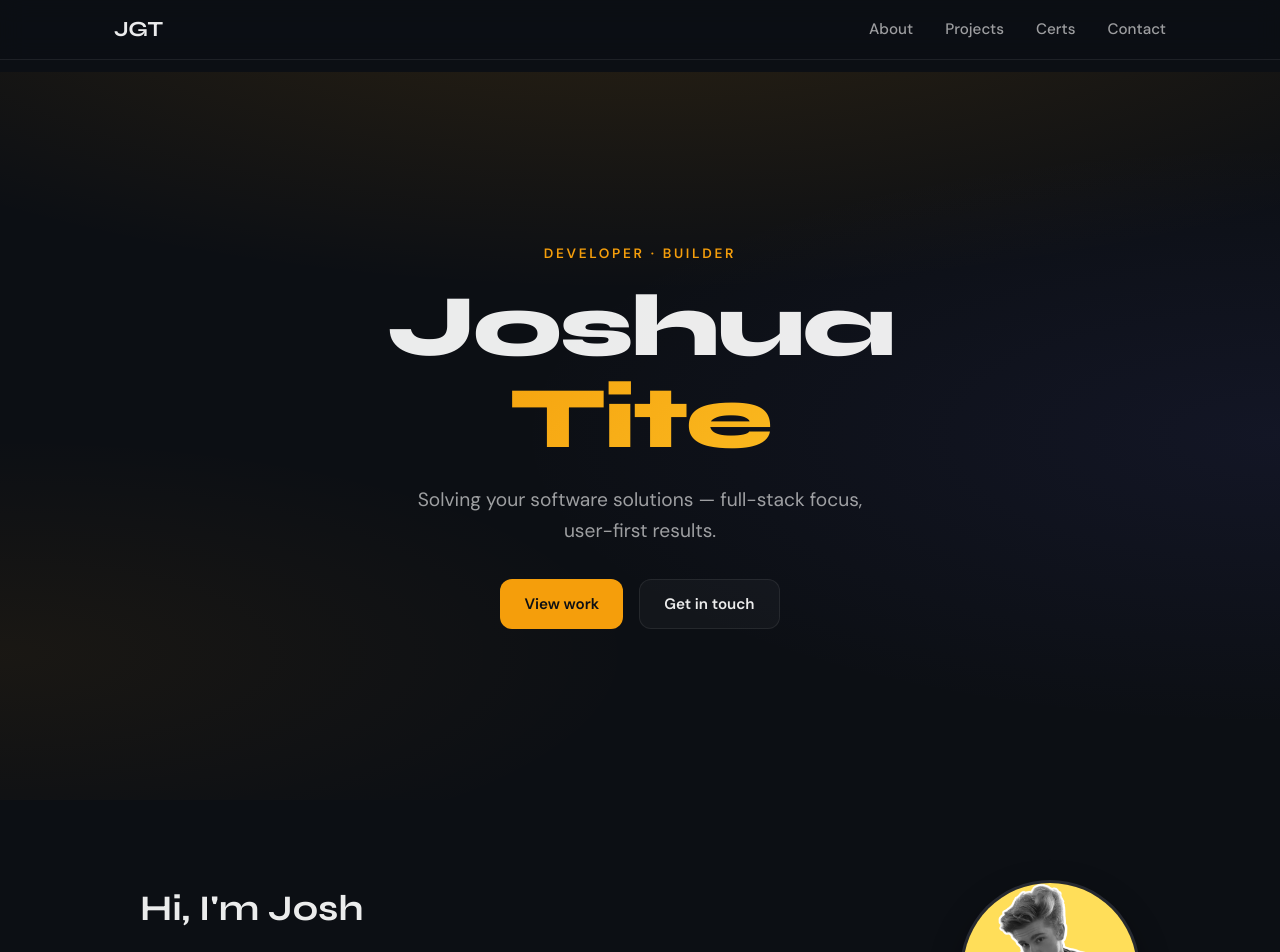
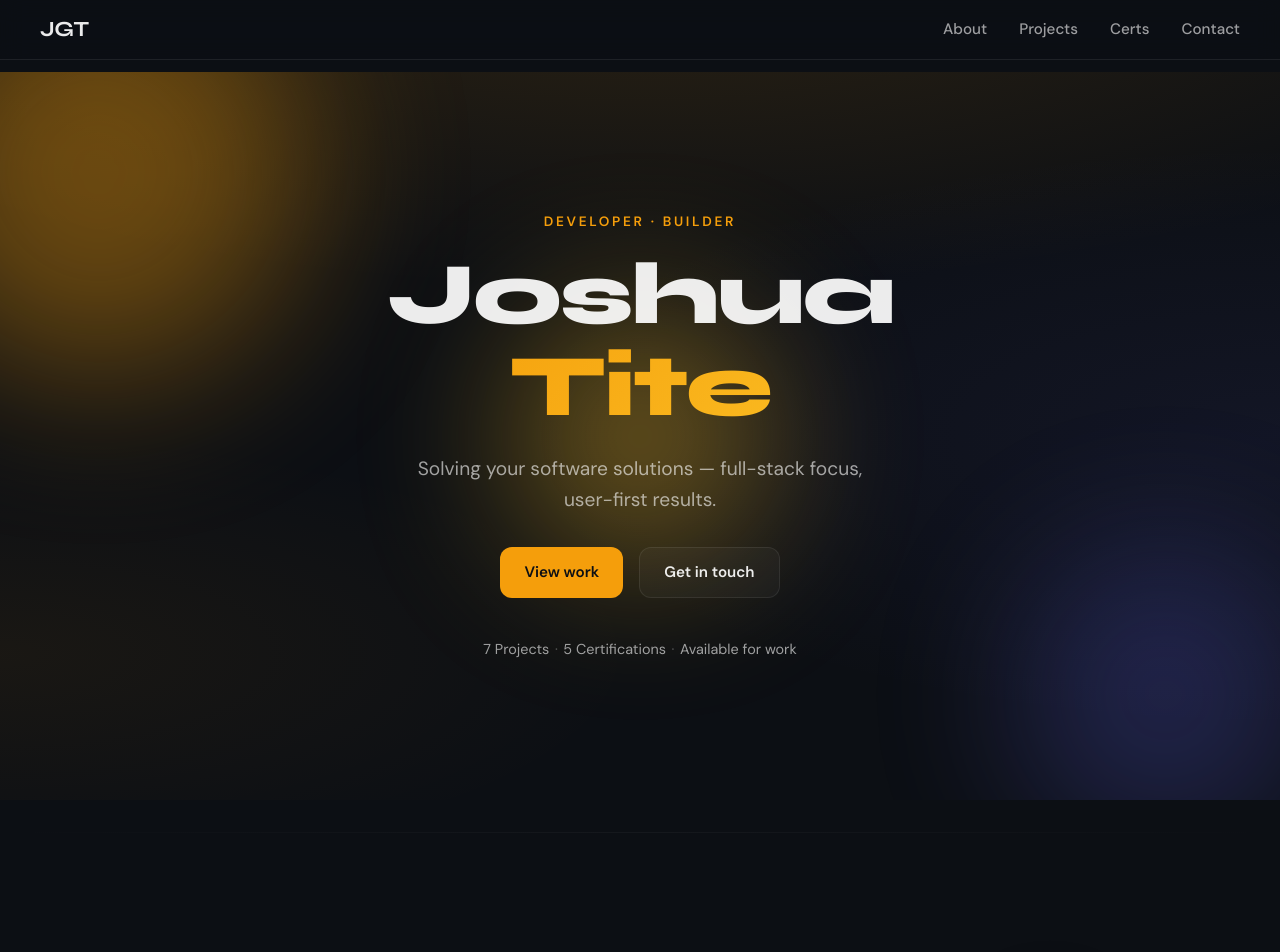
Before and after one commit to ZombiesmasherJT/portfolio, a React (Vite) app in the folder my-portfolio/: page / in a window 1280 px wide. Shown: the top 952 px of the page. Built offline with nearby package versions, Linux system fonts and the light colour scheme.

Commit message:
Revamp and added footer section.

```diff
--- a/my-portfolio/src/About.css
+++ b/my-portfolio/src/About.css
@@ -1,15 +1,15 @@
 /* About — text-first layout, photo as optional accent */
 
 .about {
-  padding: 5rem 1.5rem;
+  padding: var(--section-padding-y, 5rem) var(--section-padding-x, 1.5rem);
 }
 
 .about-container {
   display: grid;
   grid-template-columns: 1fr auto;
-  gap: 3rem;
+  gap: clamp(2rem, 4vw, 3rem);
   align-items: start;
-  max-width: 1000px;
+  max-width: min(1000px, 100%);
   margin: 0 auto;
 }
 
--- a/my-portfolio/src/App.css
+++ b/my-portfolio/src/App.css
@@ -19,6 +19,11 @@
   --transition: 0.2s ease;
   --animate-duration: 0.5s;
   --animate-ease: cubic-bezier(0.22, 1, 0.36, 1);
+  /* Scaling: content width and section padding scale with viewport */
+  --content-max: 1100px;
+  --section-padding-x: 1.5rem;
+  --section-padding-y: 5rem;
+  --hero-padding-y: 4rem;
 }
 
 /* ========== Scroll-triggered animations ========== */
@@ -69,6 +74,7 @@ body {
   line-height: 1.6;
   min-height: 100vh;
   padding-top: 72px;
+  overflow-x: hidden;
 }
 
 a {
@@ -81,11 +87,12 @@ a:hover {
   color: var(--accent-hover);
 }
 
-/* Section container */
+/* Section container — uses scaling variables */
 .section {
-  max-width: 1100px;
+  max-width: var(--content-max);
   margin: 0 auto;
-  padding: 0 1.5rem;
+  padding: 0 var(--section-padding-x);
+  min-width: 0;
 }
 
 .section-title {
@@ -147,7 +154,7 @@ a:hover {
   display: flex;
   align-items: center;
   justify-content: center;
-  padding: 4rem 1.5rem;
+  padding: var(--hero-padding-y) var(--section-padding-x);
   overflow: hidden;
 }
 
@@ -159,6 +166,55 @@ a:hover {
     radial-gradient(ellipse 60% 40% at 100% 50%, rgba(99, 102, 241, 0.08), transparent),
     radial-gradient(ellipse 50% 30% at 0% 80%, rgba(245, 158, 11, 0.06), transparent);
   pointer-events: none;
+}
+
+/* Animated gradient blobs */
+.hero-blob {
+  position: absolute;
+  border-radius: 50%;
+  filter: blur(80px);
+  opacity: 0.4;
+  pointer-events: none;
+  animation: blobFloat 18s ease-in-out infinite;
+}
+
+.hero-blob-1 {
+  width: min(60vw, 400px);
+  height: min(60vw, 400px);
+  background: var(--accent);
+  top: -10%;
+  left: -10%;
+  animation-delay: 0s;
+}
+
+.hero-blob-2 {
+  width: min(50vw, 320px);
+  height: min(50vw, 320px);
+  background: rgba(99, 102, 241, 0.6);
+  bottom: -5%;
+  right: -5%;
+  animation-delay: -6s;
+}
+
+.hero-blob-3 {
+  width: min(40vw, 260px);
+  height: min(40vw, 260px);
+  background: var(--accent-hover);
+  top: 50%;
+  left: 50%;
+  animation: blobFloatCenter 18s ease-in-out infinite;
+  animation-delay: -12s;
+}
+
+@keyframes blobFloat {
+  0%, 100% { transform: translate(0, 0) scale(1); }
+  33% { transform: translate(30px, -30px) scale(1.05); }
+  66% { transform: translate(-20px, 20px) scale(0.95); }
+}
+
+@keyframes blobFloatCenter {
+  0%, 100% { transform: translate(-50%, -50%) scale(1); }
+  50% { transform: translate(-50%, -50%) scale(1.1); }
 }
 
 .hero-inner {
@@ -240,9 +296,50 @@ a:hover {
   justify-content: center;
 }
 
+.hero-metrics {
+  margin-top: 2.5rem;
+  font-size: 0.9rem;
+  color: var(--text-muted);
+  display: flex;
+  flex-wrap: wrap;
+  align-items: center;
+  justify-content: center;
+  gap: 0.35rem;
+}
+
+.hero-metrics-dot {
+  opacity: 0.5;
+  user-select: none;
+}
+
+/* Button glow on hover */
+.btn-glow {
+  position: relative;
+}
+
+.btn-glow:hover {
+  box-shadow: 0 0 24px rgba(245, 158, 11, 0.35);
+}
+
+.btn-secondary.btn-glow:hover {
+  box-shadow: 0 0 20px rgba(245, 158, 11, 0.2);
+}
+
+/* ========== Section divider ========== */
+.section-divider {
+  height: 1px;
+  max-width: var(--content-max);
+  margin: 2rem auto;
+  padding: 0 var(--section-padding-x);
+  background: linear-gradient(90deg, transparent, var(--border), transparent);
+  opacity: 0.5;
+}
+
 /* ========== Projects ========== */
 .projectContainer {
-  padding: 5rem 1.5rem;
+  padding: var(--section-padding-y) var(--section-padding-x);
+  min-width: 0;
+  overflow-x: hidden;
 }
 
 .filter {
@@ -321,11 +418,12 @@ a:hover {
 
 .projectsGrid {
   display: grid;
-  gap: 1.5rem;
-  grid-template-columns: repeat(auto-fit, minmax(300px, 1fr));
+  gap: clamp(1rem, 3vw, 1.5rem);
+  grid-template-columns: repeat(auto-fit, minmax(min(100%, 280px), 1fr));
 }
 
 .projectCard {
+  position: relative;
   display: flex;
   flex-direction: column;
   background: var(--bg-card);
@@ -355,6 +453,7 @@ a:hover {
 
 .projectImageWrap {
   width: 100%;
+  min-width: 0;
   aspect-ratio: 16 / 10;
   background: var(--bg-elevated);
   overflow: hidden;
@@ -367,6 +466,7 @@ a:hover {
   object-fit: cover;
   object-position: top center;
   display: block;
+  max-width: 100%;
 }
 
 .projectImagePlaceholder {
@@ -446,15 +546,15 @@ a:hover {
 
 /* ========== Skills ========== */
 .skills-section {
-  padding: 5rem 1.5rem;
+  padding: var(--section-padding-y) var(--section-padding-x);
   background: var(--bg-elevated);
 }
 
 .skills-container {
   display: grid;
-  grid-template-columns: repeat(auto-fit, minmax(120px, 1fr));
-  gap: 1.25rem;
-  max-width: 800px;
+  grid-template-columns: repeat(auto-fit, minmax(100px, 1fr));
+  gap: clamp(1rem, 2.5vw, 1.5rem);
+  max-width: min(800px, 100%);
   margin: 0 auto;
   text-align: center;
 }
@@ -527,3 +627,89 @@ a:hover {
   visibility: visible;
   opacity: 1;
 }
+
+/* ========== Scaling & responsive ========== */
+
+/* Small screens — comfortable padding, single-column friendly */
+@media (max-width: 480px) {
+  :root {
+    --section-padding-x: 1rem;
+    --section-padding-y: 3.5rem;
+    --hero-padding-y: 2.5rem;
+  }
+
+  body {
+    padding-top: 56px;
+  }
+
+  .hero-title {
+    font-size: clamp(2.25rem, 10vw, 3rem);
+  }
+
+  .projectContent {
+    padding: 1rem;
+  }
+
+  .projectLink,
+  .filter-pill {
+    min-height: 44px;
+    padding: 0.5rem 1rem;
+  }
+}
+
+/* Tablet and up — standard scale */
+@media (min-width: 768px) {
+  :root {
+    --section-padding-y: 4.5rem;
+  }
+}
+
+/* Desktop — wider content, more breathing room */
+@media (min-width: 1024px) {
+  :root {
+    --content-max: 1280px;
+    --section-padding-x: 2rem;
+    --section-padding-y: 5.5rem;
+    --hero-padding-y: 5rem;
+  }
+
+  .projectsGrid {
+    grid-template-columns: repeat(auto-fit, minmax(320px, 1fr));
+  }
+}
+
+/* Large desktop — max scale */
+@media (min-width: 1280px) {
+  :root {
+    --content-max: 1400px;
+    --section-padding-x: 2.5rem;
+    --section-padding-y: 6rem;
+    --hero-padding-y: 5.5rem;
+  }
+
+  .section-title {
+    font-size: clamp(2rem, 3vw, 2.75rem);
+  }
+
+  .hero-tagline {
+    font-size: 1.2rem;
+  }
+}
+
+/* Touch devices — larger tap targets */
+@media (hover: none) and (pointer: coarse) {
+  .btn,
+  .projectLink,
+  .filter-pill,
+  .navbar-menu a {
+    min-height: 44px;
+    min-width: 44px;
+    display: inline-flex;
+    align-items: center;
+    justify-content: center;
+  }
+
+  .navbar-menu a {
+    padding: 0.5rem 1rem;
+  }
+}
--- a/my-portfolio/src/App.jsx
+++ b/my-portfolio/src/App.jsx
@@ -14,10 +14,15 @@ function App() {
     <>
       <Navbar />
       <Hero />
+      <div className="section-divider" />
       <About />
+      <div className="section-divider" />
       <Projects />
+      <div className="section-divider" />
       <Certs />
+      <div className="section-divider" />
       <Skills />
+      <div className="section-divider" />
       <Contact />
       <Footer />
     </>
--- a/my-portfolio/src/components/Hero.jsx
+++ b/my-portfolio/src/components/Hero.jsx
@@ -1,9 +1,21 @@
-import React from "react";
+import React, { useState, useEffect } from "react";
 
 function Hero() {
+  const [metrics, setMetrics] = useState({ projects: 0, certs: 0 });
+
+  useEffect(() => {
+    Promise.all([
+      fetch("/portfolio.json").then((r) => r.json()).then((d) => d.projects?.length ?? 0),
+      fetch("/certs.json").then((r) => r.json()).then((d) => d.certs?.length ?? 0),
+    ]).then(([projects, certs]) => setMetrics({ projects, certs }));
+  }, []);
+
   return (
     <section className="hero" id="home">
       <div className="hero-bg" aria-hidden="true" />
+      <div className="hero-blob hero-blob-1" aria-hidden="true" />
+      <div className="hero-blob hero-blob-2" aria-hidden="true" />
+      <div className="hero-blob hero-blob-3" aria-hidden="true" />
       <div className="hero-inner">
         <p className="hero-label">Developer · Builder</p>
         <h1 className="hero-title">
@@ -14,12 +26,19 @@ function Hero() {
           Solving your software solutions — full-stack focus, user-first results.
         </p>
         <div className="hero-cta">
-          <a href="#projects" className="btn btn-primary">
+          <a href="#projects" className="btn btn-primary btn-glow">
             View work
           </a>
-          <a href="#contact" className="btn btn-secondary">
+          <a href="#contact" className="btn btn-secondary btn-glow">
             Get in touch
           </a>
+        </div>
+        <div className="hero-metrics">
+          <span>{metrics.projects || "—"} Projects</span>
+          <span className="hero-metrics-dot">·</span>
+          <span>{metrics.certs || "—"} Certifications</span>
+          <span className="hero-metrics-dot">·</span>
+          <span>Available for work</span>
         </div>
       </div>
     </section>
--- a/my-portfolio/src/components/Navbar.jsx
+++ b/my-portfolio/src/components/Navbar.jsx
@@ -1,8 +1,17 @@
 import React, { useState, useEffect } from "react";
+import { useScrollSpy } from "../hooks/useScrollSpy";
 import "../navbar.css";
+
+const NAV_LINKS = [
+  { href: "#about", label: "About" },
+  { href: "#projects", label: "Projects" },
+  { href: "#certs", label: "Certs" },
+  { href: "#contact", label: "Contact" },
+];
 
 export default function Navbar() {
   const [menuOpen, setMenuOpen] = useState(false);
+  const activeId = useScrollSpy();
 
   useEffect(() => {
     if (menuOpen) document.body.style.overflow = "hidden";
@@ -11,6 +20,8 @@ export default function Navbar() {
   }, [menuOpen]);
 
   const closeMenu = () => setMenuOpen(false);
+
+  const isActive = (href) => activeId === href.slice(1);
 
   return (
     <nav className="navbar">
@@ -30,10 +41,17 @@ export default function Navbar() {
           <span className={menuOpen ? "open" : ""} />
         </button>
         <ul className={`navbar-menu ${menuOpen ? "open" : ""}`}>
-          <li><a href="#about" onClick={closeMenu}>About</a></li>
-          <li><a href="#projects" onClick={closeMenu}>Projects</a></li>
-          <li><a href="#certs" onClick={closeMenu}>Certs</a></li>
-          <li><a href="#contact" onClick={closeMenu}>Contact</a></li>
+          {NAV_LINKS.map(({ href, label }) => (
+            <li key={href}>
+              <a
+                href={href}
+                onClick={closeMenu}
+                className={isActive(href) ? "active" : ""}
+              >
+                {label}
+              </a>
+            </li>
+          ))}
         </ul>
       </div>
     </nav>
--- a/my-portfolio/src/contact.css
+++ b/my-portfolio/src/contact.css
@@ -1,14 +1,14 @@
 #contact {
-  padding: 5rem 1.5rem;
+  padding: var(--section-padding-y, 5rem) var(--section-padding-x, 1.5rem);
   background: var(--bg-elevated);
 }
 
 .contact-container {
-  max-width: 520px;
+  max-width: min(520px, 100%);
   margin: 0 auto;
   background: var(--bg-card);
   border: 1px solid var(--border);
-  padding: 2rem;
+  padding: clamp(1.5rem, 4vw, 2rem);
   border-radius: var(--radius-lg);
   box-shadow: 0 20px 40px rgba(0, 0, 0, 0.2);
 }
--- /dev/null
+++ b/my-portfolio/src/hooks/useScrollSpy.js
@@ -0,0 +1,35 @@
+import { useEffect, useState } from "react";
+
+const SECTION_IDS = ["home", "about", "projects", "certs", "contact"];
+
+export function useScrollSpy() {
+  const [activeId, setActiveId] = useState("home");
+
+  useEffect(() => {
+    const observers = new Map();
+
+    const observe = (id) => {
+      const el = document.getElementById(id);
+      if (!el) return;
+
+      const observer = new IntersectionObserver(
+        (entries) => {
+          entries.forEach((entry) => {
+            if (!entry.isIntersecting) return;
+            setActiveId(id);
+          });
+        },
+        { rootMargin: "-30% 0px -50% 0px", threshold: 0 }
+      );
+
+      observer.observe(el);
+      observers.set(id, observer);
+    };
+
+    SECTION_IDS.forEach(observe);
+
+    return () => observers.forEach((obs) => obs.disconnect());
+  }, []);
+
+  return activeId;
+}
--- a/my-portfolio/src/navbar.css
+++ b/my-portfolio/src/navbar.css
@@ -10,9 +10,9 @@
 }
 
 .navbar-container {
-  max-width: 1100px;
+  max-width: var(--content-max, 1100px);
   margin: 0 auto;
-  padding: 0.75rem 1.5rem;
+  padding: 0.75rem var(--section-padding-x, 1.5rem);
   display: flex;
   align-items: center;
   justify-content: space-between;
@@ -84,6 +84,7 @@
 }
 
 .navbar-menu a {
+  position: relative;
   font-weight: 500;
   font-size: 0.95rem;
   color: var(--text-muted);
@@ -95,6 +96,22 @@
   color: var(--accent);
 }
 
+.navbar-menu a.active {
+  color: var(--accent);
+  font-weight: 600;
+}
+
+.navbar-menu a.active::after {
+  content: "";
+  position: absolute;
+  bottom: -4px;
+  left: 0;
+  right: 0;
+  height: 2px;
+  background: var(--accent);
+  border-radius: 2px;
+}
+
 @media (max-width: 768px) {
   .navbar-toggle {
     display: flex;
@@ -102,7 +119,7 @@
 
   .navbar-menu {
     position: fixed;
-    top: 57px;
+    top: 53px;
     left: 0;
     right: 0;
     bottom: 0;
```
Also changed, not shown: my-portfolio/src/Footer.css (+18 -3 lines), my-portfolio/src/components/Certs.css (+4 -4 lines), my-portfolio/src/components/Footer.jsx (+11 -6 lines).
